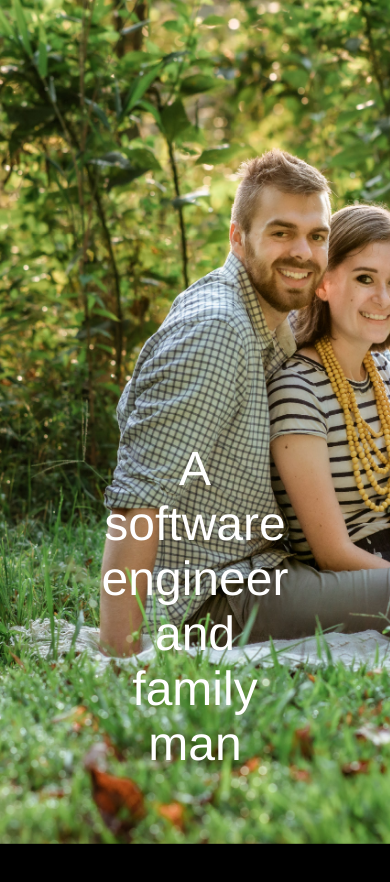
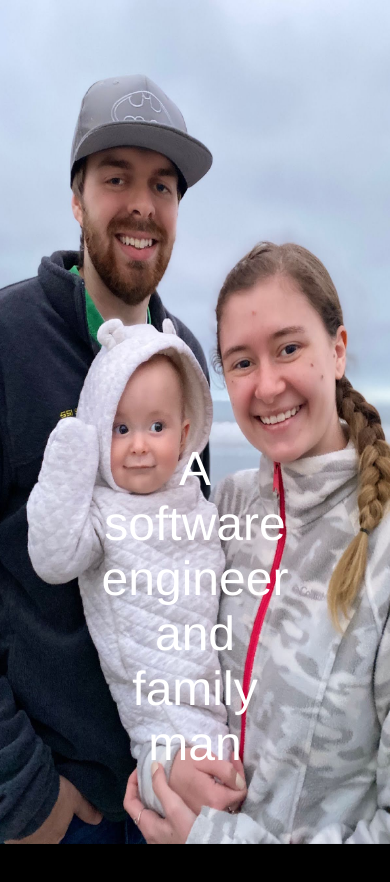
Before and after one commit to Be-Like/jake-simpson, a Vue app: page / in a window 390 px wide. Shown: the top 882 px of the page. Built offline with nearby package versions, Linux system fonts and the light colour scheme.

Commit message:
Finished resizing for mobile

```diff
--- a/src/App.vue
+++ b/src/App.vue
@@ -1,6 +1,18 @@
 <template>
   <div class='root'>
-    <img class='background' ref='background' src='./assets/family.jpg'/>
+    <img
+      v-if="screenWidth >= 575"
+      class='background'
+      ref='background'
+      src='./assets/family.jpg'
+    />
+    <img
+      v-if="screenWidth < 575"
+      class='background'
+      ref='background'
+      src='./assets/family-mobile.jpg'
+    />
+    <!-- <img class='background' ref='background' src='./assets/family.jpg'/> -->
     <div class='section section-1' ref='first'>
       <div>
         <p>Hi, I'm <br/> Jake Simpson</p>
@@ -36,6 +48,12 @@ export default {
     Career,
     Education,
     Contact
+  },
+
+  data() {
+    return {
+      screenWidth: window.innerWidth
+    }
   },
 
   setup () {
@@ -76,6 +94,16 @@ export default {
       second
     }
   },
+
+  mounted() {
+    window.addEventListener('resize', this.onResize);
+  },
+
+  methods: {
+    onResize() {
+      this.screenWidth = window.innerWidth
+    }
+  }
 }
 </script>
 
@@ -103,10 +131,14 @@ body {
 </style>
 
 <style lang="scss" scoped>
-img.background, img.foreground {
+img.background, div.foreground {
     /* Fill background */
     min-height: 100%;
     min-width: 1024px;
+
+    @media(max-width: 575px) {
+      min-width: 505px;
+    }
 
     /* Scale proportionately */
     width: 100%;
@@ -124,6 +156,15 @@ img.background {
     }
     @media(min-height: 790px) {
       margin-top: 0;
+    }
+    @media(max-width: 575px) {
+      margin-top: 0;
+    }
+    @media(max-width: 505px) {
+      left: calc(100vw - 505px);
+    }
+    @media(max-width: 425px) {
+      left: -80px;
     }
 }
 .section {
@@ -144,10 +185,7 @@ img.background {
   @media(max-width: 1000px) {
     left: 0;
     bottom: 0;
-  }
-  @media(max-width: 925px) {
-    margin-top: 5%;
-    margin-right: 5%;
+    margin: 0 auto;
   }
 }
 
```
